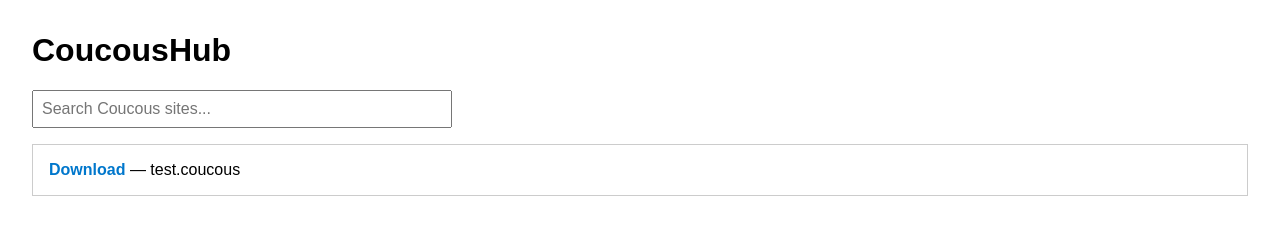
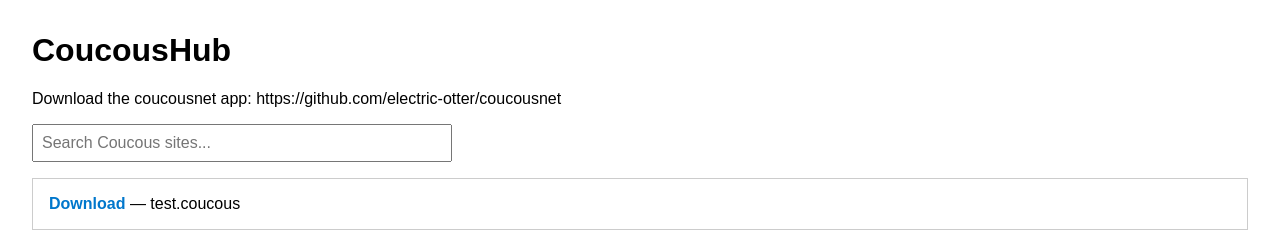
Before and after one commit to electric-otter/coucoushub, a plain HTML site: page index.html in a window 1280 px wide. Drawn offline with Linux system fonts and the light colour scheme.

Commit message:
Update index.html

```diff
--- a/index.html
+++ b/index.html
@@ -31,6 +31,7 @@
 <body>
 
 <h1>CoucousHub</h1>
+<p>Download the coucousnet app: https://github.com/electric-otter/coucousnet</p>
 <input type="text" id="search" placeholder="Search Coucous sites..." />
 
 <div id="sites">
```
